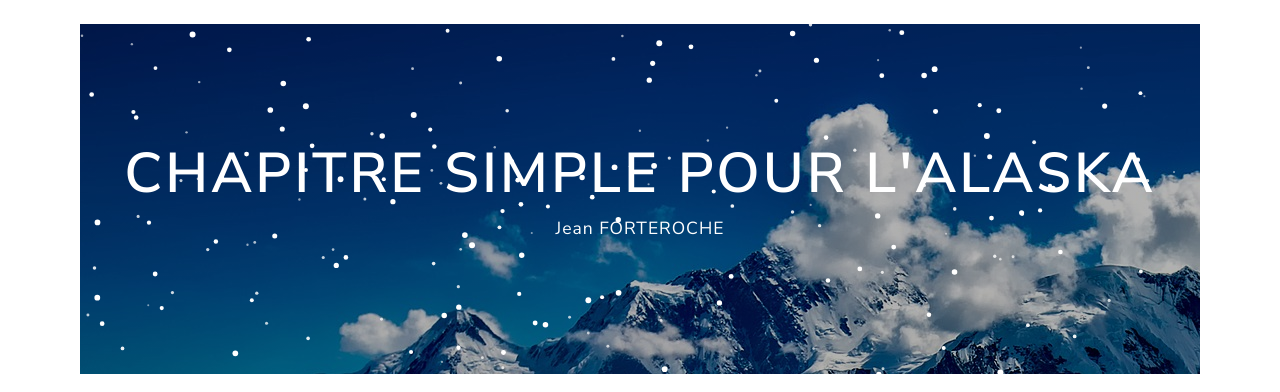
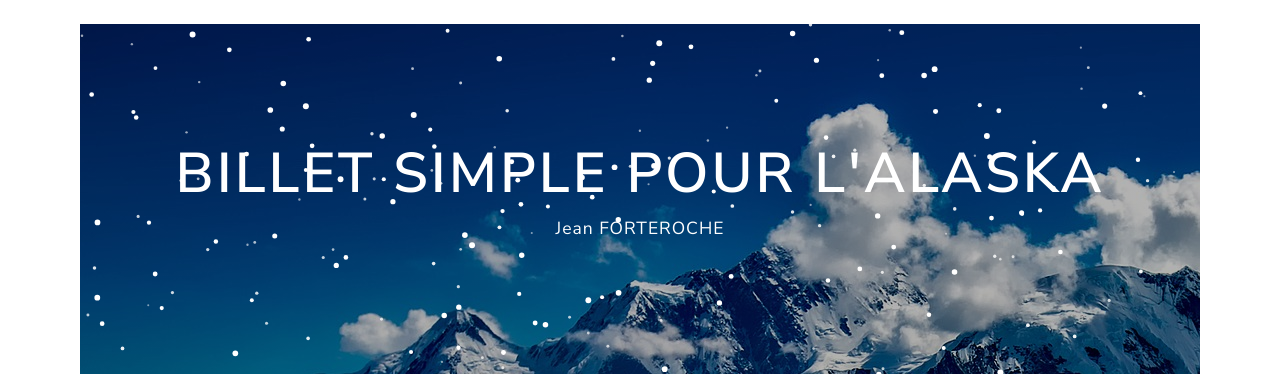
Before and after one commit to NanakiX3/Projet-4, a PHP site: page / in a window 1280 px wide. Shown: the part 91-483 px from the top of the page. Run offline with PHP 8.4, Linux system fonts and the light colour scheme; data comes from the database, SQL or seed files in the repository.

Commit message:
Titre de la page d'accueil

```diff
--- a/view/accueil.php
+++ b/view/accueil.php
@@ -9,7 +9,7 @@
     <div class="jumbotron jumbotron-fluid " id="header">
         <canvas class="snow"></canvas>
         <div class="header-content">
-            <h1 class="display-4 font-weight-bold text-uppercase letter-spacing-2 text-white">chapitre simple pour l'alaska</h1>
+            <h1 class="display-4 font-weight-bold text-uppercase letter-spacing-2 text-white">Billet simple pour l'alaska</h1>
             <p class="lead text-white">Jean FORTEROCHE</p>
         </div>
     </div>
```
